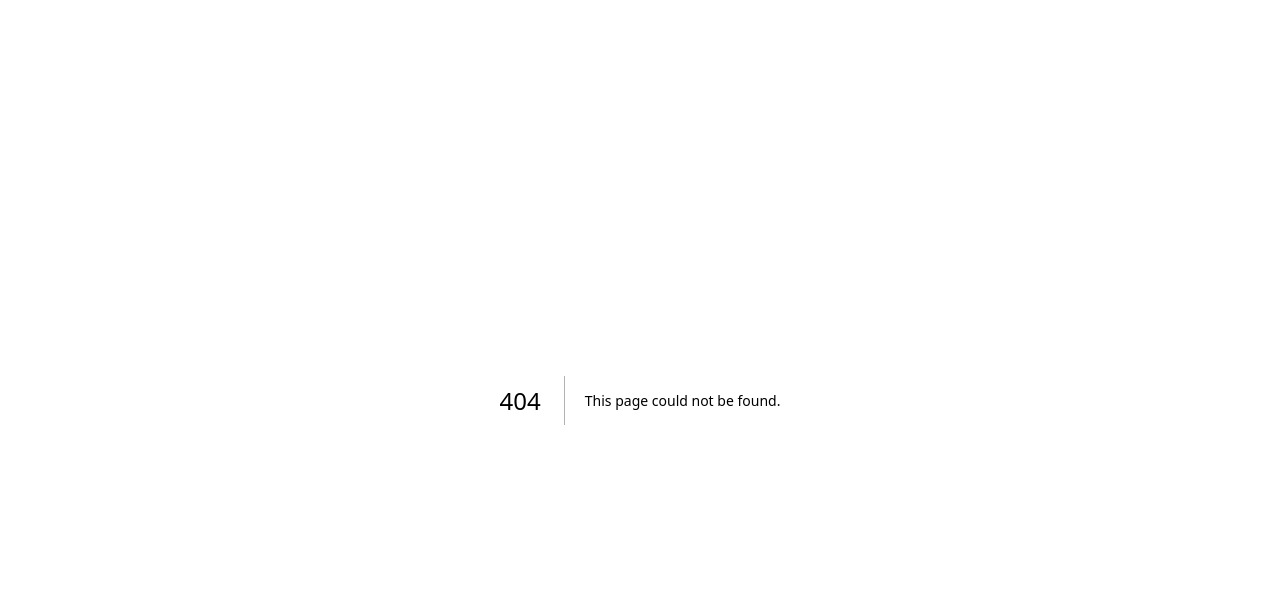
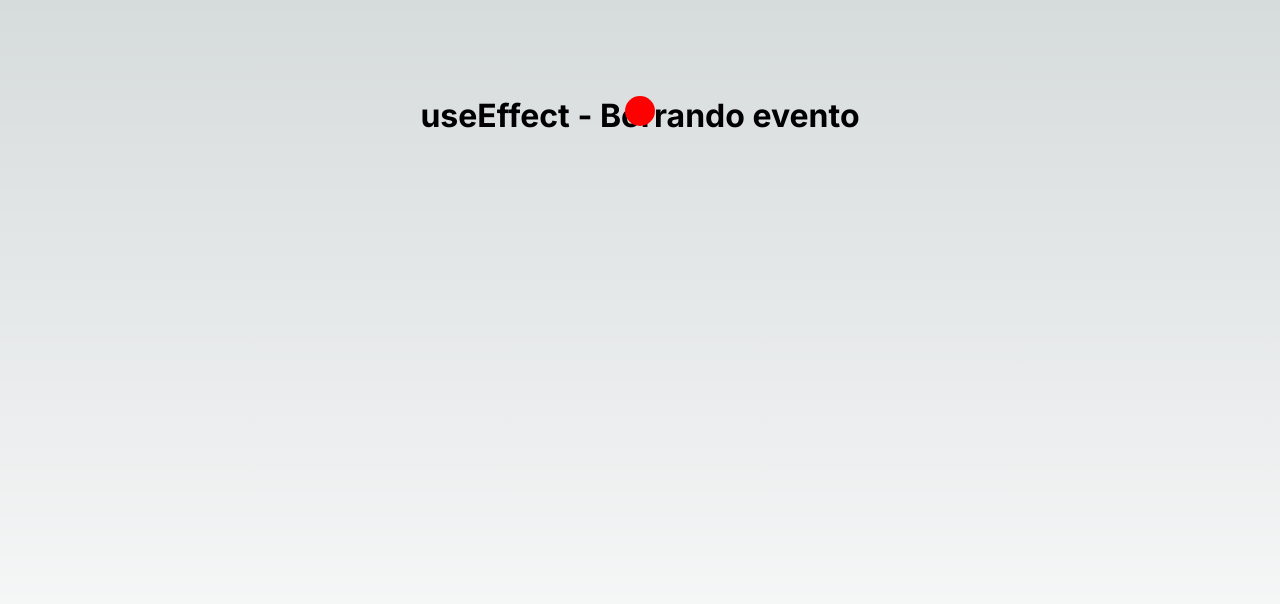
Before and after one commit to betinho89/course-react-rn-firebase, a Next.js app in the folder site-next-js/: page /event-listener in a window 1280 px wide. Before the commit this address had no page. Shown: the top 604 px of the page. Built offline with nearby package versions, Linux system fonts and the light colour scheme.

Commit message:
Se ceo componente useEffect para mover la bola

```diff
--- /dev/null
+++ b/site-next-js/src/components/Ball.js
@@ -0,0 +1,30 @@
+import { useEffect, useState } from "react";
+
+export default function Ball() {
+  const [position, setPosition] = useState({ x: 0, y: 0 });
+
+  useEffect(() => {
+    function handleMove (event) {
+      setPosition({ x: event.clientX, y: event.clientY });
+    }
+    console.log('Se monto el componente');
+
+    window.addEventListener('pointermove', handleMove);
+    return () => {
+      console.log('Se desmonto el componente');
+      window.removeEventListener('pointermove', handleMove);
+    }
+  }, []);
+
+  return (
+    <div style={{
+      background: 'red',
+      borderRadius: '50%',
+      height: 30,
+      position: 'absolute',
+      transform: `translate(${position.x}px, ${position.y}px)`,
+      width: 30
+    }}
+    ></div>
+  );
+}
--- /dev/null
+++ b/site-next-js/src/pages/event-listener.js
@@ -0,0 +1,22 @@
+import Head from 'next/head'
+import { Inter } from 'next/font/google'
+import Ball from '@/components/Ball'
+
+const inter = Inter({ subsets: ['latin'] })
+
+export default function EventListener() {
+  return (
+    <>
+      <Head>
+        <title>Create Next App</title>
+        <meta name="description" content="Generated by create next app" />
+        <meta name="viewport" content="width=device-width, initial-scale=1" />
+        <link rel="icon" href="/favicon.ico" />
+      </Head>
+      <main className={`main ${inter.className}`}>
+        <h1>useEffect - Borrando evento</h1>
+        <Ball></Ball>
+      </main>
+    </>
+  )
+}
```
Also changed, not shown: site-next-js/src/pages/request-data.js (added, +56 -0 lines).
